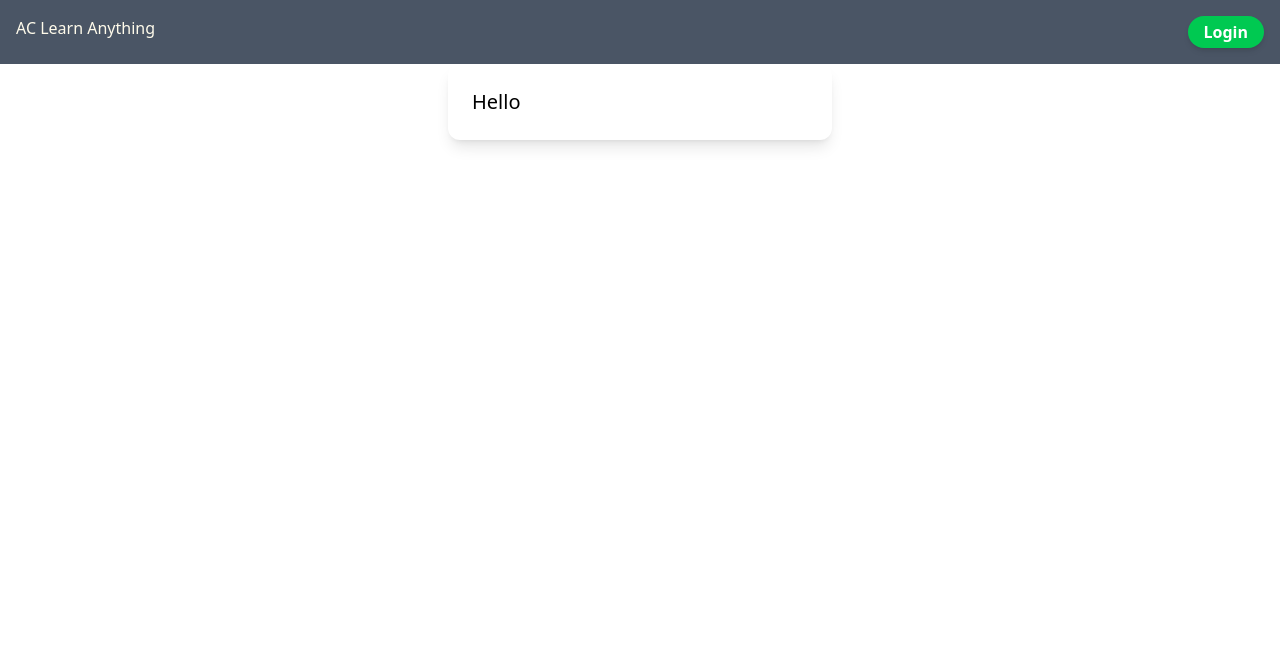
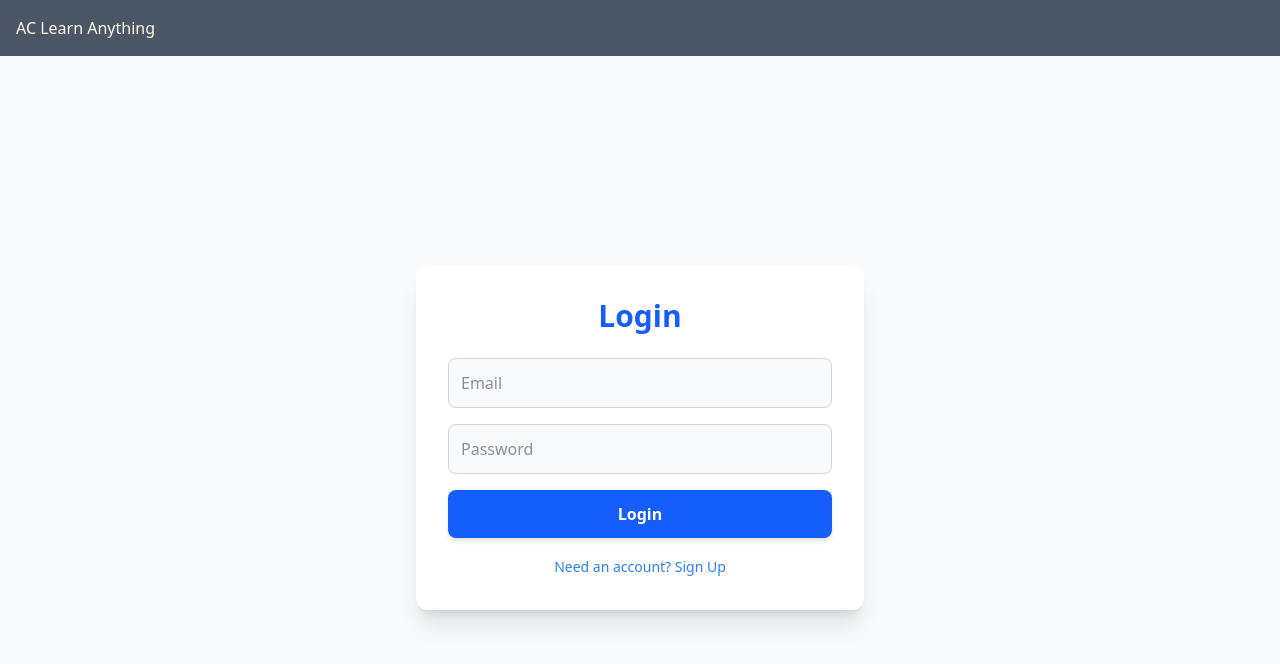
Before and after one commit to adinochang/ac-learn-anything-ui-vuejs, a Vue app: page / in a window 1280 px wide. Shown: the top 664 px of the page. Built offline with nearby package versions, Linux system fonts and the light colour scheme.

Commit message:
Create a login form and remove login test button on the header

```diff
--- a/src/App.vue
+++ b/src/App.vue
@@ -5,5 +5,9 @@
 <template>
   <AppHeader></AppHeader>
 
-  <router-view></router-view>
+  <div
+    class="bg-gray-50 dark:bg-gray-900 text-gray-800 dark:text-gray-100 min-h-screen antialiased"
+  >
+    <router-view></router-view>
+  </div>
 </template>
--- a/src/components/layout/AppHeader.vue
+++ b/src/components/layout/AppHeader.vue
@@ -1,20 +1,9 @@
 <script setup lang="ts">
   import { useUserStore } from '@/stores/useUserStore';
   import { useRouter } from 'vue-router';
-  import type { User } from '@models/User';
 
   const userStore = useUserStore();
   const router = useRouter();
-
-  const login = () => {
-    const authenticatedUser: User = {
-      userId: 123,
-      userName: 'Adino',
-    };
-    userStore.setUser(authenticatedUser);
-
-    router.push('/dashboard');
-  };
 
   const logout = () => {
     userStore.logout();
@@ -45,18 +34,5 @@
         Logout
       </button>
     </div>
-    <div
-      id="guest"
-      v-if="!userStore.userId"
-      class="flex justify-end items-center"
-    >
-      <button
-        id="login-button"
-        @click="login"
-        class="px-4 py-1 bg-green-500 text-white rounded-full font-bold shadow-md hover:bg-green-600 transition-colors duration-200"
-      >
-        Login
-      </button>
-    </div>
   </div>
 </template>
--- a/src/pages/index.vue
+++ b/src/pages/index.vue
@@ -1,11 +1,69 @@
-<script setup lang="ts"></script>
+<script setup lang="ts">
+  import { useUserStore } from '@/stores/useUserStore';
+  import { useRouter } from 'vue-router';
+  import type { User } from '@models/User';
+
+  const userStore = useUserStore();
+  const router = useRouter();
+
+  const login = () => {
+    const authenticatedUser: User = {
+      userId: 123,
+      userName: 'Adino',
+    };
+    userStore.setUser(authenticatedUser);
+
+    router.push('/dashboard');
+  };
+</script>
 
 <template>
-  <div
-    class="p-6 max-w-sm mx-auto bg-white rounded-xl shadow-lg flex items-center space-x-4"
-  >
-    <div>
-      <div class="text-xl font-medium text-black">Hello</div>
+  <main class="max-w-7xl mx-auto px-4 sm:px-6 lg:px-8 py-8">
+    <div
+      id="auth-view"
+      class="flex items-center justify-center min-h-[calc(100vh-100px)]"
+    >
+      <div
+        class="w-full max-w-md bg-white dark:bg-gray-800 rounded-xl shadow-xl p-8"
+      >
+        <h2
+          class="text-3xl font-bold text-center mb-6 text-blue-600 dark:text-blue-400"
+        >
+          Login
+        </h2>
+        <form
+          id="login-form"
+          class="space-y-4"
+        >
+          <input
+            type="email"
+            placeholder="Email"
+            required
+            class="w-full p-3 border border-gray-300 dark:border-gray-600 rounded-lg focus:outline-none focus:ring-2 focus:ring-blue-500 bg-gray-50 dark:bg-gray-700 text-gray-800 dark:text-gray-100"
+          />
+          <input
+            type="password"
+            placeholder="Password"
+            required
+            class="w-full p-3 border border-gray-300 dark:border-gray-600 rounded-lg focus:outline-none focus:ring-2 focus:ring-blue-500 bg-gray-50 dark:bg-gray-700 text-gray-800 dark:text-gray-100"
+          />
+          <button
+            type="submit"
+            @click="login"
+            class="w-full p-3 bg-blue-600 text-white rounded-lg font-bold shadow-md hover:bg-blue-700 transition-colors duration-200"
+          >
+            Login
+          </button>
+        </form>
+        <div class="mt-4 text-center">
+          <a
+            href="#"
+            class="text-sm text-blue-500 hover:underline"
+          >
+            Need an account? Sign Up
+          </a>
+        </div>
+      </div>
     </div>
-  </div>
+  </main>
 </template>
```
